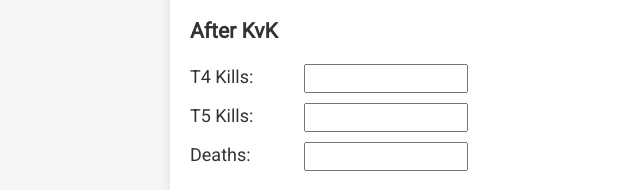
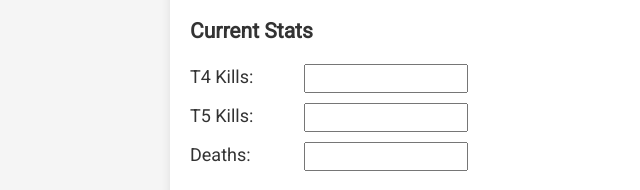
Before and after one commit to UrDesireee/kd93, a plain HTML site: page dkp.html in a window 1280 px wide. Shown: the part 381-571 px from the top of the page, 0-640 px from the left. Drawn offline with Linux system fonts and the light colour scheme.

Commit message:
changed 1 word

```diff
--- a/dkp.html
+++ b/dkp.html
@@ -40,7 +40,7 @@
             </div>
 
             <div class="falling-text">
-                <h3>After KvK</h3>
+                <h3>Current Stats</h3>
                 <label for="t4KillsAfter">T4 Kills:</label>
                 <input type="number" id="t4KillsAfter" required><br>
                 <label for="t5KillsAfter">T5 Kills:</label>
```
